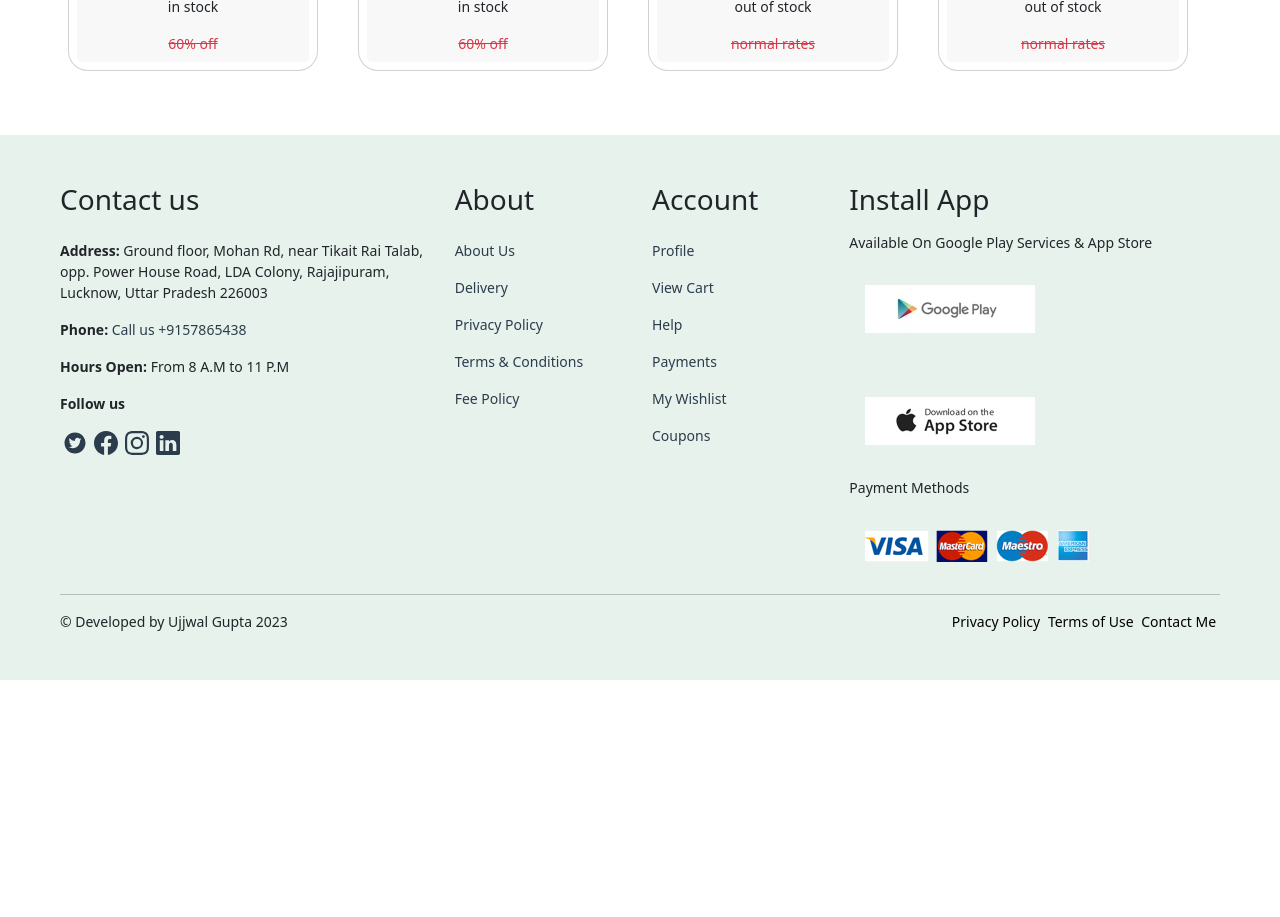
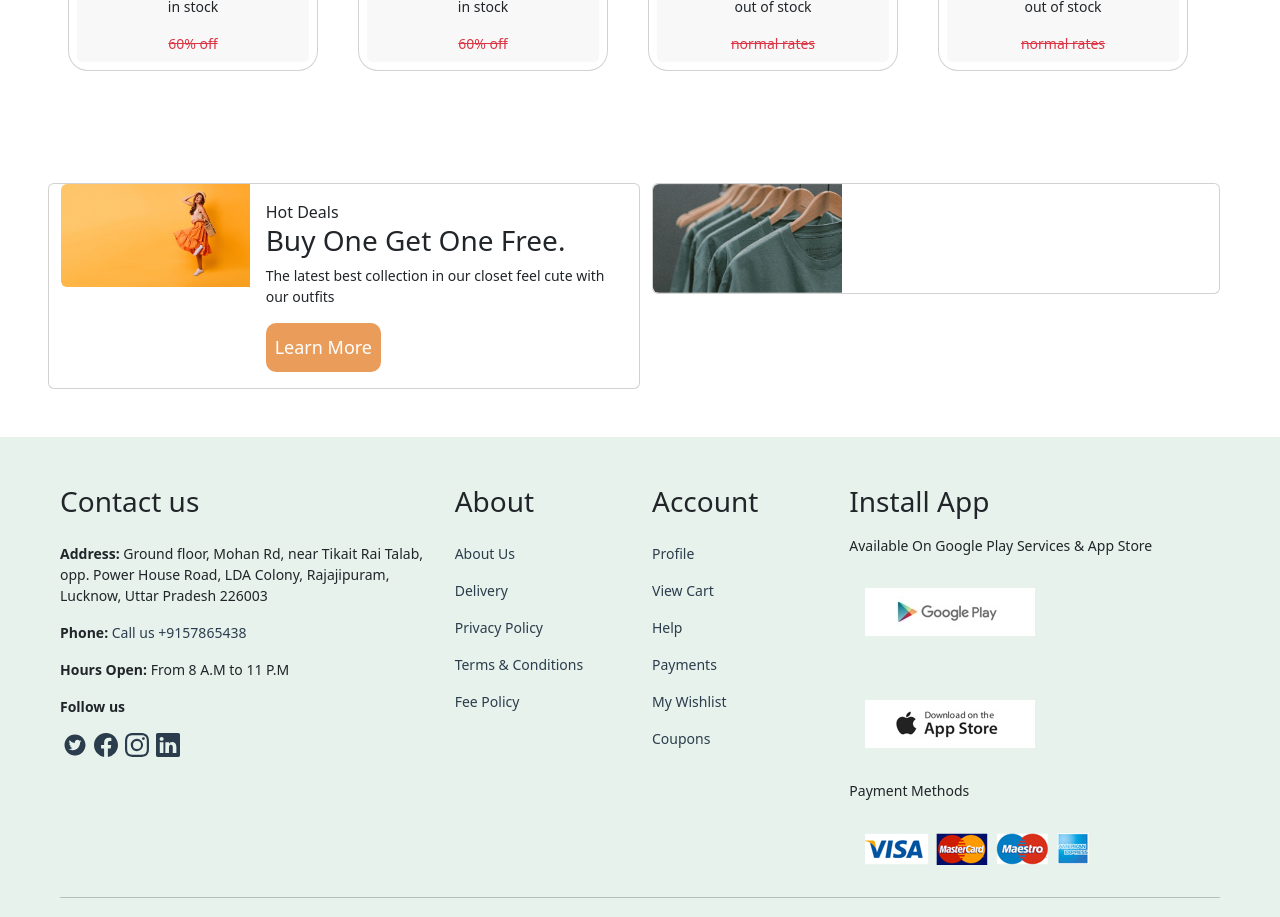
Before and after one commit to ujjwal7007/E-comerce-app, a React (Vite) app: page / in a window 1280 px wide. Shown: the part 2040-2957 px from the top of the page. Before the commit the page ends 2720 px from the top, so only its background shows below. Built offline with nearby package versions, Linux system fonts and the light colour scheme.

Commit message:
section deals

```diff
--- a/src/App.css
+++ b/src/App.css
@@ -200,4 +200,20 @@ footer {
 .new-products .card span{
   color: var(--darken);
 }
+
+.button-deals{
+  padding: 10px 8px;
+  font-size: 18px;
+  border-radius: 10px;
+  color: white;
+  background: var(--darker);
+  border: 1px solid transparent;
+  transition: 0.5s ease;
+}
+
+.button-deals:hover{
+  background: transparent;
+  color: var(--search);
+  border: 1px solid var(--darker);
+}
 /* Home ends */
--- a/src/pages/home.jsx
+++ b/src/pages/home.jsx
@@ -2,7 +2,9 @@ import React from "react";
 import { Link } from "react-router-dom";
 import Hero from "../components/hero";
 import FeaturedProducts from "../components/featuredProducts";
-import NewArrival from "../components/newArrival"
+import NewArrival from "../components/newArrival";
+import img1 from "../assets/images/banner/b17.jpg";
+import img2 from "../assets/images/banner/b10.jpg";
 
 const home = () => {
   return (
@@ -68,6 +70,45 @@ const home = () => {
           </div>
         </div>
       </section>
+
+      <section className="deals p-5">
+        <div className="container-xxl">
+          <div className="row">
+            <div className="col-6">
+              <div className="card row">
+                <div className="d-flex">
+                  <div className="col-md-4">
+                    <img
+                      src={img1}
+                      alt=""
+                      className="img-fluid rounded-start"
+                    />
+                  </div>
+                  <div className="col-md-8">
+                    <div className="card-body">
+                      <span>Hot Deals</span>
+                      <h3>Buy One Get One Free.</h3>
+                      <p>
+                        The latest best collection in our closet feel cute with
+                        our outfits
+                      </p>
+                      <button className="button-deals mt-3">Learn More</button>
+                    </div>
+                  </div>
+                </div>
+              </div>
+            </div>
+            <div className="col-6">
+              <div className="card">
+                <div className="col-md-4">
+                  <img src={img2} alt="" className="img-fluid rounded-start" />
+                </div>
+                <div className="col-md-8"></div>
+              </div>
+            </div>
+          </div>
+        </div>
+      </section>
     </>
   );
 };
```
